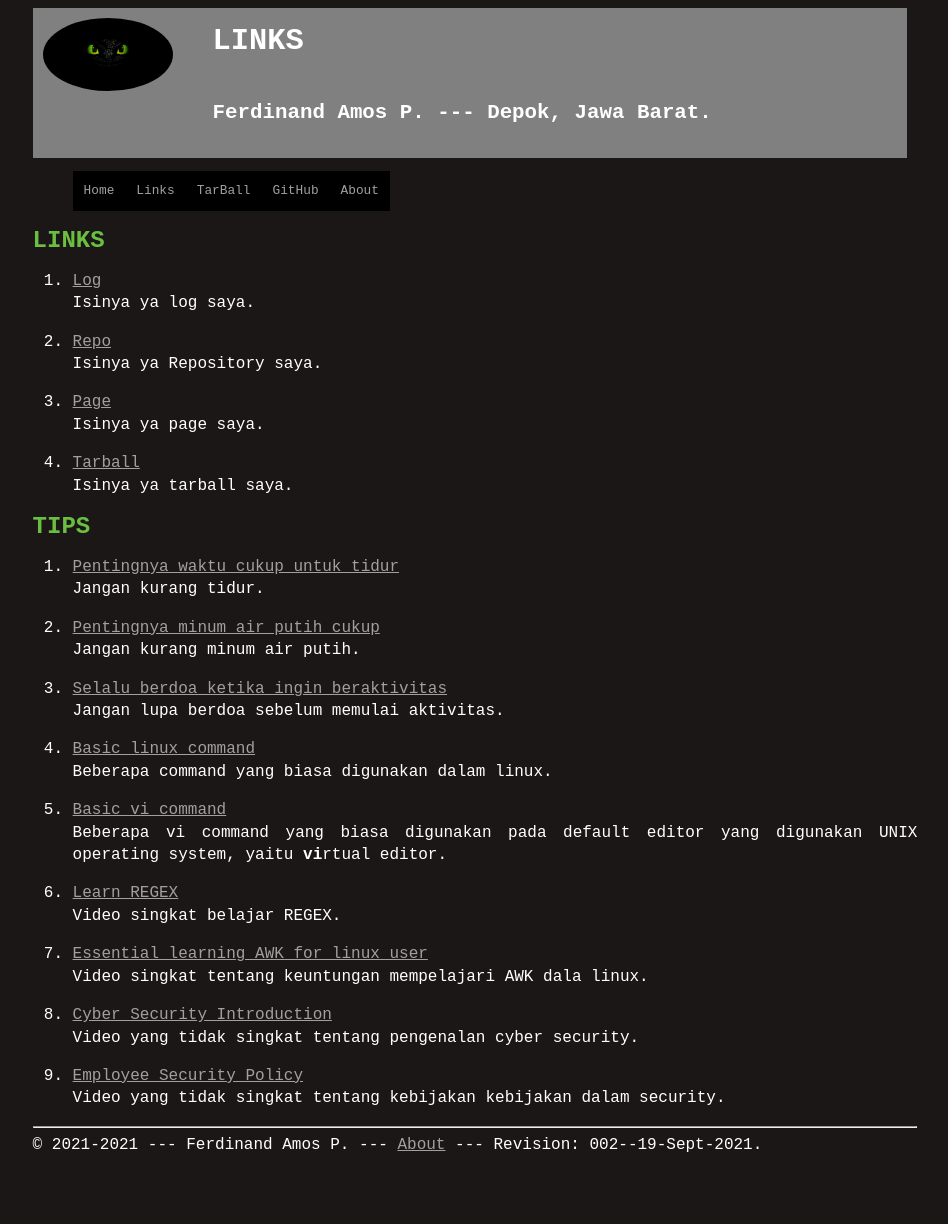
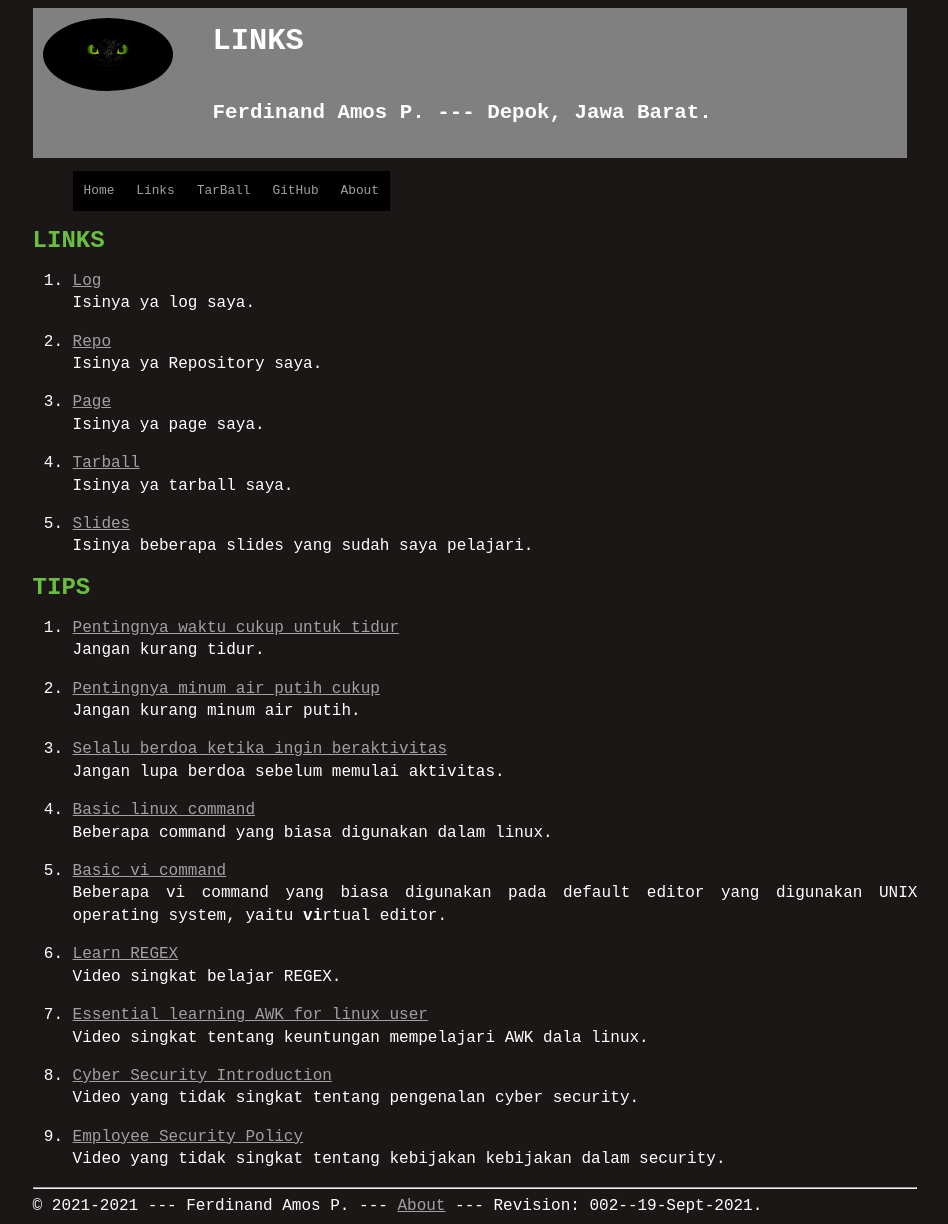
Before and after one commit to ferdinandamos/os212, a Jekyll site: the page built from links.md, in a window 1280 px wide. Shown: the whole page, without its empty margins (165-1113 px from the left). Built offline with Jekyll 4.4.1, drawn with Linux system fonts in a browser that asks for light colours; our own code applies the rules of GitHub Pages for plain Markdown files; before the commit the page ends 1163 px from its top, so only the background shows below that.

Commit message:
Update links.md

```diff
--- a/links.md
+++ b/links.md
@@ -15,6 +15,9 @@ Isinya ya page saya.
 
 4. [Tarball](https://os.vlsm.org/Log/ferdinandamos.tar.bz2.txt)<br>
 Isinya ya tarball saya.
+
+5. [Slides]({{ site.baseurl }}/SLIDES/)<br>
+Isinya beberapa slides yang sudah saya pelajari.
 
 # TIPS
 
```
